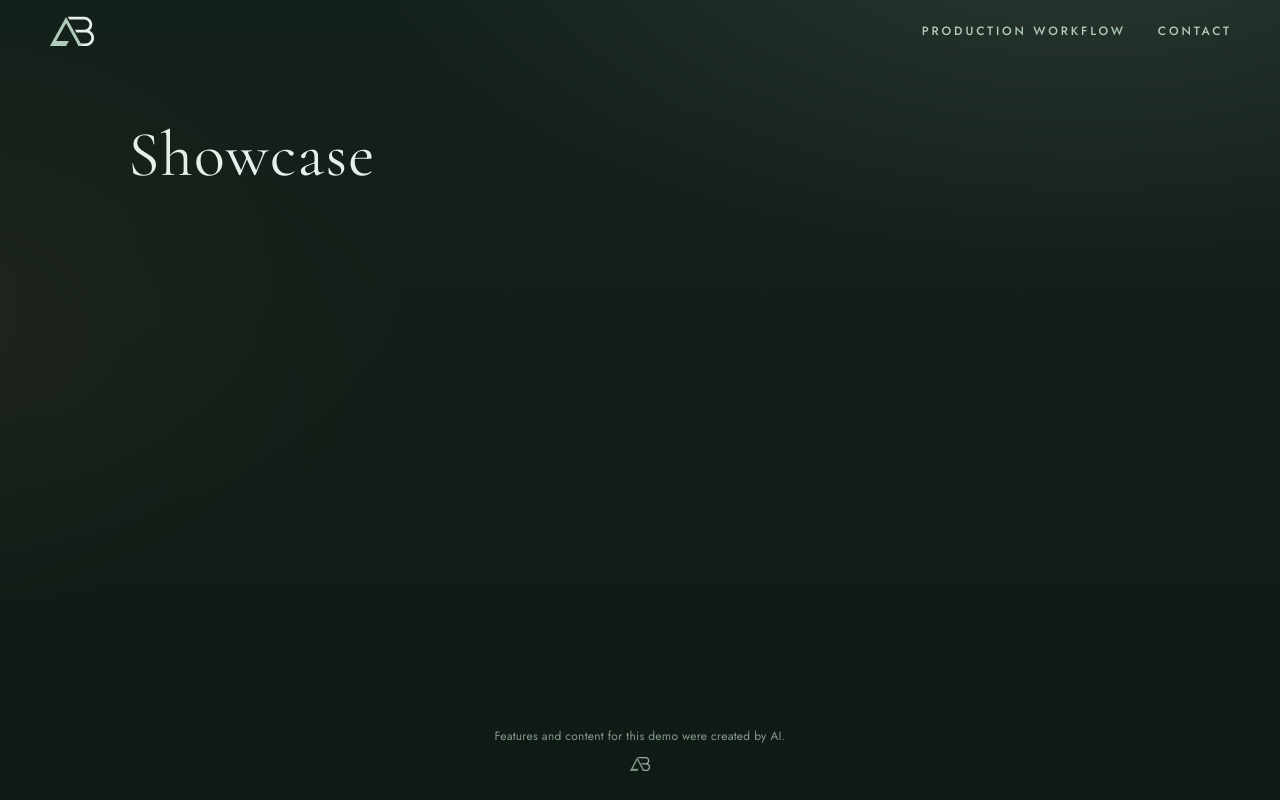
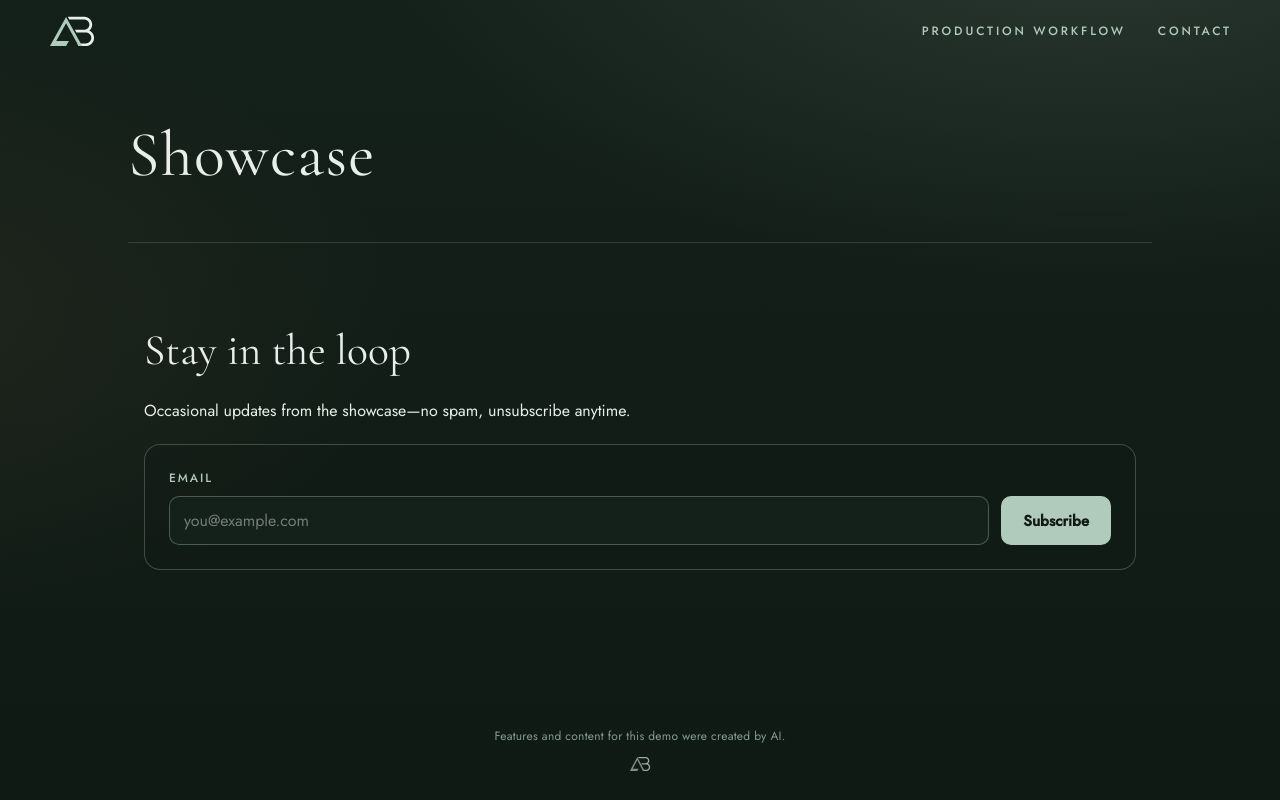
Before and after one commit to ashtonbach/agent-showcase, a Next.js app: page / in a window 1280 px wide. Built offline with nearby package versions, Linux system fonts and the light colour scheme.

Commit message:
Feature: Small newsletter signup card with an… (Author: Alder)
Co-authored-by: AshtonBach Coder <ashtonbach-coder@users.noreply.github.com>

```diff
--- a/app/lab/current.json
+++ b/app/lab/current.json
@@ -1 +1 @@
-{"slug":"custom-1793872904"}
+{"slug":"custom-1793874580"}
--- /dev/null
+++ b/app/lab/custom-1793874580/index.tsx
@@ -0,0 +1,154 @@
+"use client";
+
+import { useCallback, useId, useState } from "react";
+
+export default function LabNewsletterSignup() {
+  const titleId = useId();
+  const emailId = useId();
+  const [email, setEmail] = useState("");
+  const [submitted, setSubmitted] = useState(false);
+
+  const onSubmit = useCallback(
+    (e: React.FormEvent<HTMLFormElement>) => {
+      e.preventDefault();
+      const trimmed = email.trim();
+      if (!trimmed || !trimmed.includes("@")) return;
+      setSubmitted(true);
+    },
+    [email]
+  );
+
+  return (
+    <section
+      className="lab-wrap"
+      data-lab="custom-1793874580"
+      aria-labelledby={titleId}
+    >
+      <h2 id={titleId} className="lab-title">
+        Stay in the loop
+      </h2>
+      <p className="lab-lead">
+        Occasional updates from the showcase—no spam, unsubscribe anytime.
+      </p>
+      <div className="lab-card">
+        {submitted ? (
+          <p className="lab-success" role="status">
+            Thanks—we&apos;ll keep you posted.
+          </p>
+        ) : (
+          <form className="lab-form" onSubmit={onSubmit} noValidate>
+            <label className="lab-label" htmlFor={emailId}>
+              Email
+            </label>
+            <div className="lab-row">
+              <input
+                id={emailId}
+                className="lab-input"
+                type="email"
+                name="email"
+                autoComplete="email"
+                placeholder="you@example.com"
+                value={email}
+                onChange={(e) => setEmail(e.target.value)}
+                required
+              />
+              <button className="lab-btn" type="submit">
+                Subscribe
+              </button>
+            </div>
+          </form>
+        )}
+      </div>
+      <style>{`
+        .lab-wrap {
+          width: min(720px, 100%);
+          margin: 8px auto 56px;
+          padding: 0 16px;
+          box-sizing: border-box;
+          color: var(--mist, #f2efe6);
+        }
+        .lab-title {
+          margin: 0 0 12px;
+          font-family: var(--serif);
+          font-weight: 400;
+          font-size: 30px;
+          line-height: 1.2;
+          color: var(--mist, #f2efe6);
+        }
+        .lab-lead {
+          margin: 0 0 20px;
+          font-family: var(--sans);
+          font-size: 16px;
+          line-height: 1.55;
+          color: #e8eee9;
+          max-width: 52ch;
+        }
+        .lab-card {
+          border: 1px solid rgba(176, 203, 188, 0.28);
+          border-radius: 16px;
+          padding: 24px;
+          background: rgba(18, 26, 22, 0.35);
+        }
+        .lab-form { margin: 0; }
+        .lab-label {
+          display: block;
+          margin-bottom: 8px;
+          font-family: var(--sans);
+          font-size: 12px;
+          font-weight: 500;
+          letter-spacing: 0.16em;
+          text-transform: uppercase;
+          color: var(--sage, #b0cbb8);
+        }
+        .lab-row {
+          display: flex;
+          flex-wrap: wrap;
+          gap: 12px;
+          align-items: stretch;
+        }
+        .lab-input {
+          flex: 1 1 180px;
+          min-width: 0;
+          padding: 12px 14px;
+          border-radius: 10px;
+          border: 1px solid rgba(176, 203, 188, 0.35);
+          background: #14201a;
+          color: var(--mist, #f2efe6);
+          font-family: var(--sans);
+          font-size: 16px;
+        }
+        .lab-input::placeholder { color: rgba(232, 238, 233, 0.45); }
+        .lab-input:focus-visible {
+          outline: 2px solid var(--sage, #b0cbb8);
+          outline-offset: 2px;
+        }
+        .lab-btn {
+          flex: 0 0 auto;
+          padding: 12px 22px;
+          border: none;
+          border-radius: 10px;
+          background: var(--sage, #b0cbb8);
+          color: #121a16;
+          font-family: var(--sans);
+          font-size: 15px;
+          font-weight: 600;
+          cursor: pointer;
+          transition: transform 0.15s ease, filter 0.15s ease;
+        }
+        .lab-btn:hover { filter: brightness(1.06); }
+        .lab-btn:active { transform: scale(0.98); }
+        @media (prefers-reduced-motion: reduce) {
+          .lab-btn { transition: none; }
+          .lab-btn:active { transform: none; }
+        }
+        .lab-success {
+          margin: 0;
+          font-family: var(--sans);
+          font-size: 17px;
+          line-height: 1.5;
+          color: var(--mist, #f2efe6);
+        }
+      `}</style>
+    </section>
+  );
+}
--- a/app/page.tsx
+++ b/app/page.tsx
@@ -1,3 +1,4 @@
+import Lab from "./lab/custom-1793874580";
 import { readDemoKey, demoTitle } from "./demo-name";
 const demoKey = readDemoKey();
 const demoName = demoTitle();
@@ -5,7 +6,7 @@ export default function Page() {
   return (
     <div className="page-stack">
       <h1 className="demo-title" data-i18n={demoKey}>{demoName}</h1>
-      {/* lab:slot */}
+      <Lab /> {/* lab:slot */}
     </div>
   );
 }
```
